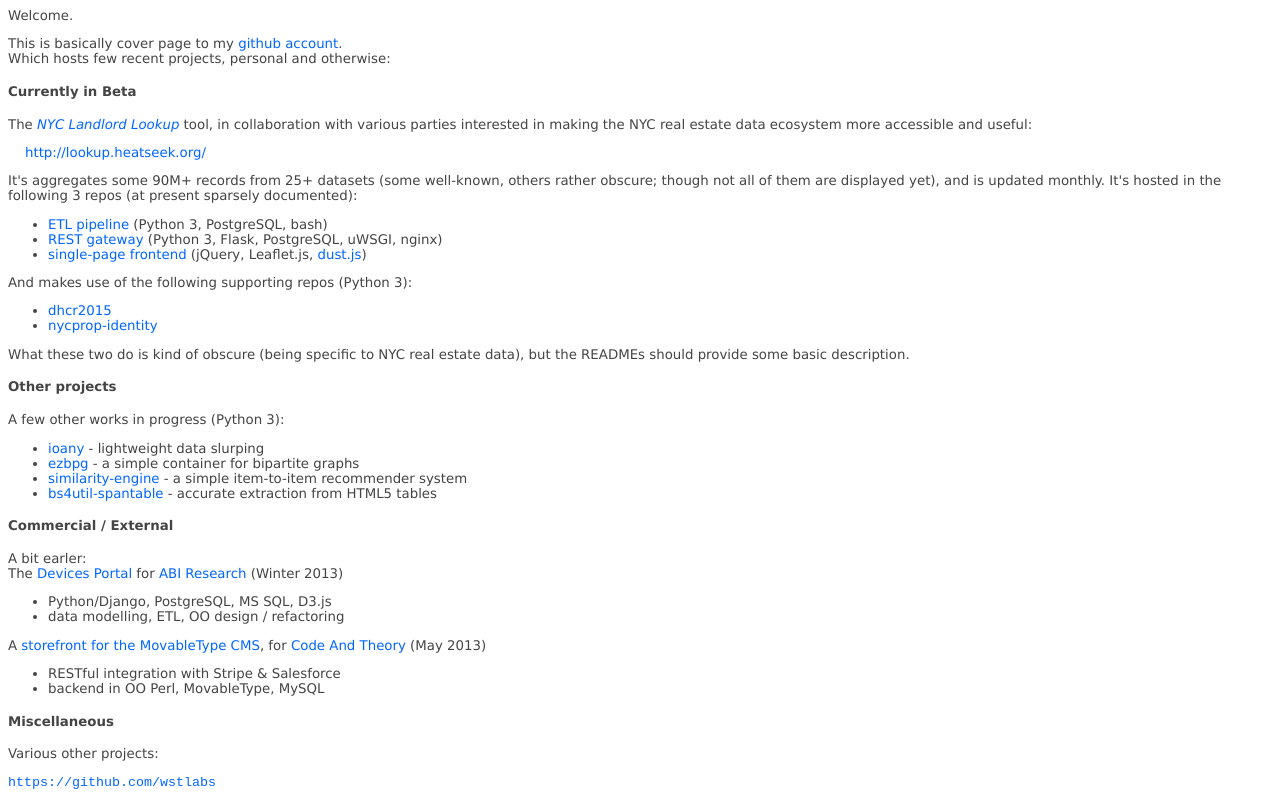
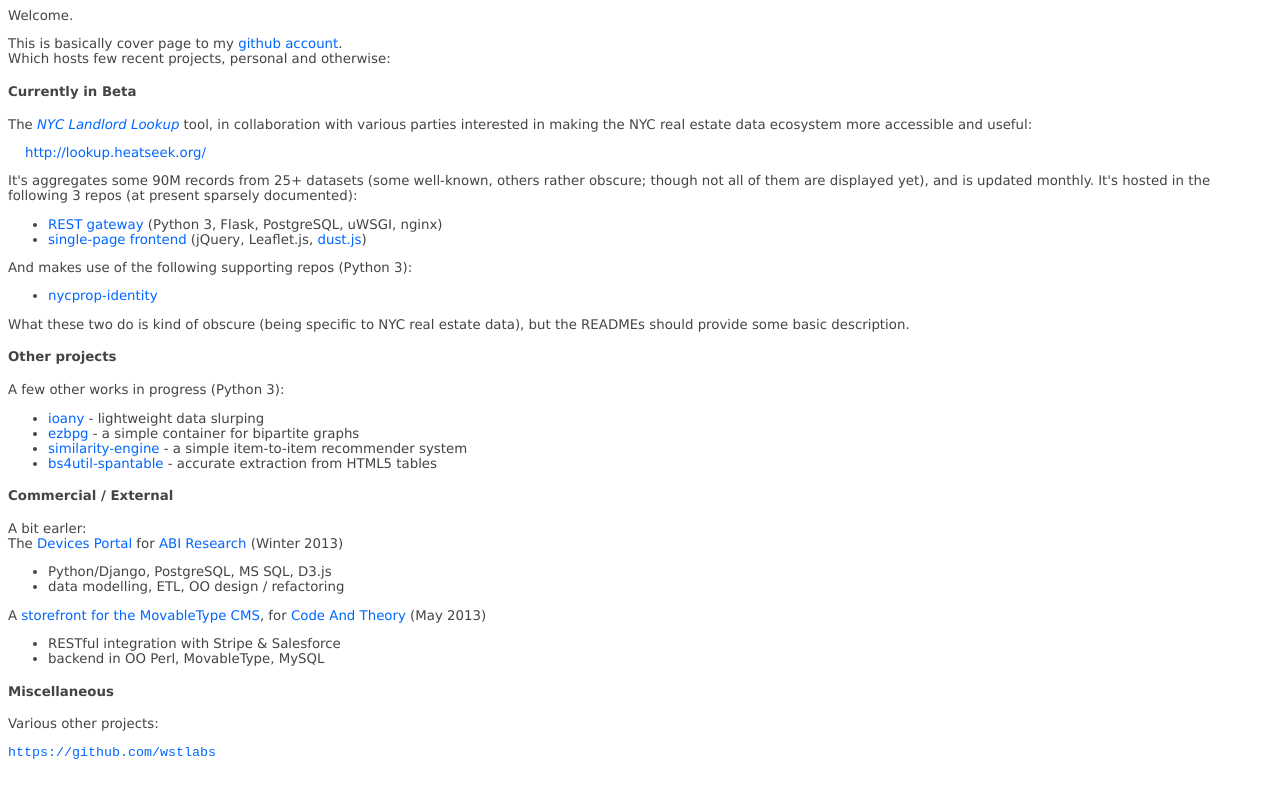
Before and after one commit to wstlabs/wstlabs.github.com, a plain HTML site: page index.html in a window 1280 px wide. Drawn offline with Linux system fonts and the light colour scheme.

Commit message:
update portal dependencies

```diff
--- a/index.html
+++ b/index.html
@@ -19,10 +19,9 @@ various parties interested in making the NYC real estate data ecosystem more acc
 
 &nbsp; &nbsp; <a href="http://lookup.heatseek.org/">http://lookup.heatseek.org/</a><p>
 
-It's aggregates some 90M+ records from 25+ datasets (some well-known, others rather obscure; though not all of them are displayed yet),
+It's aggregates some 90M records from 25+ datasets (some well-known, others rather obscure; though not all of them are displayed yet),
 and is updated monthly.  It's hosted in the following 3 repos (at present sparsely documented):
 <ul>
-  <li> <a href="https://github.com/heatseeknyc/landlord-lookup-pipeline">ETL pipeline</a> (Python 3, PostgreSQL, bash)
   <li> <a href="https://github.com/heatseeknyc/landlord-lookup-gateway">REST gateway</a> (Python 3, Flask, PostgreSQL, uWSGI, nginx)
   <li> <a href="https://github.com/heatseeknyc/landlord-lookup-client">single-page frontend</a>
   (jQuery, Leaflet.js, <a href="https://akdubya.github.io/dustjs/">dust.js</a>)
@@ -30,7 +29,6 @@ and is updated monthly.  It's hosted in the following 3 repos (at present sparse
 
 And makes use of the following supporting repos (Python 3):
 <ul>
-  <li> <a href="https://github.com/wstlabs/dhcr2015">dhcr2015</a>
   <li> <a href="https://github.com/wstlabs/nycprop-identity">nycprop-identity</a>
 </ul>
 
```
